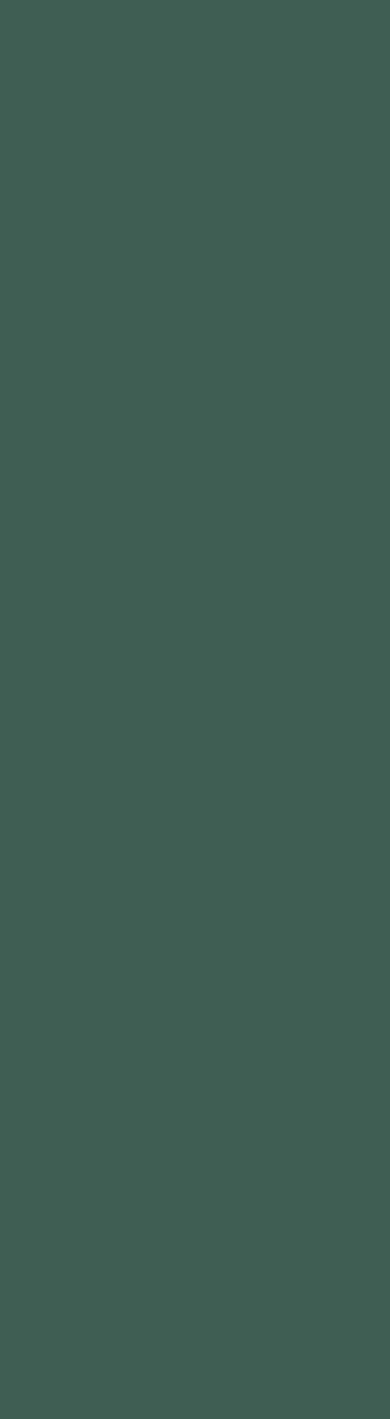
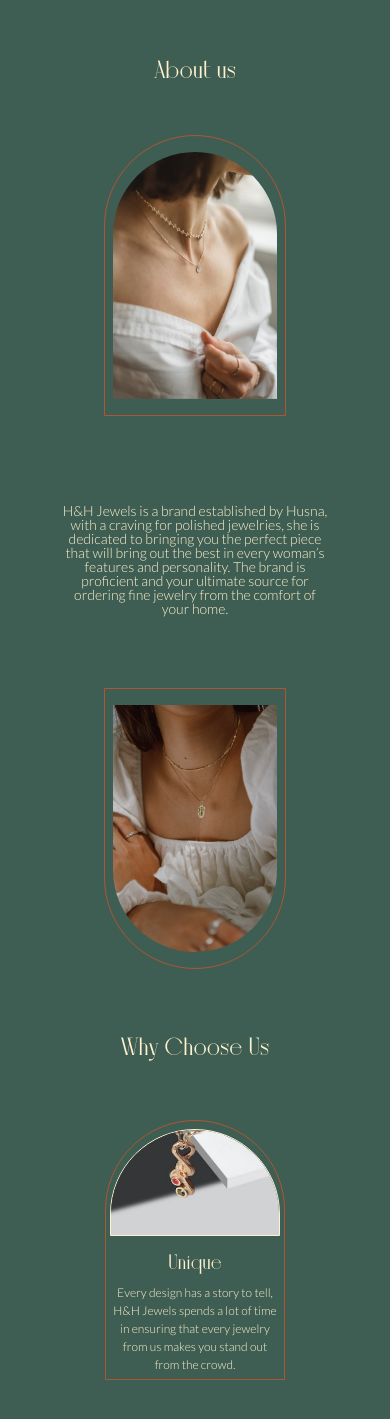
Before and after one commit to Abdulmuizz98/h-and-h, a React (Vite) app: page / in a window 390 px wide. Shown: the part 567-1986 px from the top of the page. Before the commit the page ends 844 px from the top, so only its background shows below. Built offline with nearby package versions, Linux system fonts and the light colour scheme.

Commit message:
feat: landing-page -> build responsive about and category section

```diff
--- a/scss/custom.scss
+++ b/scss/custom.scss
@@ -15,14 +15,6 @@
 
 // Customes Here
 
-// green-primary
-// #fff1ce
-
-// orange-accent
-// #af5531
-
-// creame-secondary
-// #3f5e53
 $primary: #fff1ce;
 $primary-rgb: 255 241 206;
 $secondary: #3f5e53;
@@ -42,17 +34,6 @@ $theme-colors: (
   "secondary": $secondary,
   "info": $info,
 );
-
-// a {
-//   color: $primary;
-//   text-decoration: none;
-// }
-
-// a:hover {
-//   color: $info;
-// }
-
-// $font-family-serif:
 
 $fs-1: 12px;
 $fs-2: 14px;
@@ -111,9 +92,6 @@ $xlarges: (20, 24, 30, 40, 44, 88, 100);
   }
 }
 
-body {
-  font-family: $font-family-sans-serif;
-}
 .ff-serif {
   font-family: $font-family-serif;
 }
@@ -125,6 +103,20 @@ body {
 .fw-300 {
   font-weight: 300;
 }
+
+// CUSTOMS
+
+body {
+  font-family: $font-family-sans-serif;
+}
+.bord {
+  border: 1px solid $info;
+}
+
+.bord-light {
+  border: 1px solid $primary;
+}
+
 .custom-btn {
   background-color: $info;
   color: $primary;
@@ -141,35 +133,26 @@ body {
   background-position: center;
 }
 
-.home-section {
-  height: 50vh;
-}
-
 .custom-gap {
   gap: 32px;
 }
 
-.my-40 {
-  margin-top: 40px;
-  margin-bottom: 40px;
+.position-center {
+  position: absolute;
+  top: 50%;
+  left: 50%;
+  transform: translate(-50%, -50%);
 }
-
-.py-50 {
-  padding-top: 50px;
-  padding-bottom: 50px;
+.of-cover {
+  object-fit: cover;
 }
-.bord {
-  border: 2px solid red;
+.custom-brad-1 {
+  border-top-right-radius: 200px;
+  border-top-left-radius: 200px;
 }
-.w-150 {
-  width: 150px;
-}
-.w-100 {
-  width: 100%;
-}
-
-.pt-116 {
-  padding-top: 116px;
+.custom-brad-2 {
+  border-bottom-right-radius: 200px;
+  border-bottom-left-radius: 200px;
 }
 
 .start-21 {
@@ -180,6 +163,63 @@ body {
   top: 18px;
 }
 
+// MARGINS
+.my-40 {
+  margin-top: 40px;
+  margin-bottom: 40px;
+}
+
+.mt-100 {
+  margin-top: 100px;
+}
+.mt-72 {
+  margin-top: 72px;
+}
+.mt-50 {
+  margin-top: 50px;
+}
+
+// PADDINGS
+.py-50 {
+  padding-top: 50px;
+  padding-bottom: 50px;
+}
+
+.pt-116 {
+  padding-top: 116px;
+}
+
+// WIDTHS
+.w-150 {
+  width: 150px;
+}
+.w-100 {
+  width: 100%;
+}
+
+.w-182 {
+  width: 182px;
+}
+.w-180 {
+  width: 180px;
+}
+
+// HEIGHTS
+.h-260 {
+  height: 260px;
+}
+.h-107 {
+  height: 107px;
+}
+.h-281 {
+  height: 281px;
+}
+.h-full {
+  height: 100%;
+}
+.h-500 {
+  height: 600px;
+}
 .h-vw {
   min-height: 525px;
   height: 100vw;
@@ -192,34 +232,8 @@ ul.rm-mb {
 .bg-custom-secondary {
   background-color: $secondary;
 }
-
-.position-center {
-  position: absolute;
-  top: 50%;
-  left: 50%;
-  transform: translate(-50%, -50%);
-}
-.z-2000 {
-  z-index: 2000;
-}
-
-.mt-72 {
-  margin-top: 72px;
-}
-
-.opacity-1 {
-  opacity: 1;
-}
-
 .bgd-clip {
   background-color: $secondary;
-}
-
-.h-full {
-  height: 100%;
-}
-.h-500 {
-  height: 600px;
 }
 .bgd-hero {
   height: 350px;
@@ -238,8 +252,19 @@ ul.rm-mb {
     height: 550px;
     width: 350px;
   }
+  .w-md-270 {
+    width: 270px;
+  }
+  .h-md-400 {
+    height: 400px;
+  }
+  .h-md-150 {
+    height: 150px;
+  }
+  .mt-md-100 {
+    margin-top: 100px;
+  }
 }
-
 @media (min-width: 992px) {
   .h-xl-995 {
     height: 995px;
@@ -252,7 +277,62 @@ ul.rm-mb {
     width: 485px;
   }
 }
+@media (min-width: 1200px) {
+  .w-xl-361 {
+    width: 361px;
+  }
+  .h-xl-572 {
+    height: 572px;
+  }
+  .w-xl-344 {
+    width: 344px;
+  }
+  .h-xl-476 {
+    height: 476px;
+  }
+  .h-xl-215 {
+    height: 215px;
+  }
+  .py-xl-27 {
+    padding-top: 27px;
+    padding-bottom: 27.18px;
+  }
+  .px-xl-17 {
+    padding-right: 17px;
+    padding-left: 17px;
+  }
+  .pt-xl-21 {
+    padding-top: 21px;
+  }
+  .px-xl-24 {
+    padding-right: 24px;
+    padding-left: 24px;
+  }
+}
+@media (min-width: 1400px) {
+  .custom-col {
+    border: 1px solid $info;
+    border-top-right-radius: 500px;
+    border-top-left-radius: 500px;
+    width: 492px;
+    height: 349px;
+  }
+  .h-xxl-684 {
+    height: 684px;
+  }
+  .w-xxl-520 {
+    width: 520px;
+  }
+  .h-xxl-762 {
+    height: 762px;
+  }
+  .h-xxl-776 {
+    height: 762px;
+  }
+  .lh-1 {
+    line-height: 1;
+  }
+}
 
 // Customs Stop
-
 @import "../node_modules/bootstrap/scss/bootstrap.scss";
--- a/src/App.js
+++ b/src/App.js
@@ -1,13 +1,17 @@
+import AboutUs from "./components/layout/AboutUs";
+import Category from "./components/layout/Category";
 import Header from "./components/layout/Header";
 import Showcase from "./components/layout/Showcase";
 
 const App = () => {
   return (
     <>
-      <div className="home-section h-full custom-bg">
+      <section id="home" className="home-section h-full custom-bg">
         <Header />
         <Showcase />
-      </div>
+      </section>
+      <AboutUs />
+      <Category />
     </>
   );
 };
--- /dev/null
+++ b/src/components/Card.js
@@ -0,0 +1,18 @@
+const Card = ({ src, title, details }) => {
+  return (
+    <figure
+      className={`w-180 h-260 w-md-270 h-md-400 w-xl-361 h-xl-572 py-2 px-1 px-md-2 py-md-3 px-xl-24 pt-xl-21 bord custom-brad-1`}
+    >
+      <img
+        className="w-100 h-107 h-md-150 h-xl-215 custom-brad-1 bord-light"
+        src={src}
+        alt="necklace"
+      ></img>
+      <div className="text-center pt-3 pt-md-4 pt-xl-5">
+        <h3 className="fs-sm-4 fs-md-3 fs-xl-5 fw-bold ff-serif">{title}</h3>
+        <p className="fs-sm-1 fs-md-1 fs-xl-2 fw-light">{details}</p>
+      </div>
+    </figure>
+  );
+};
+export default Card;
--- /dev/null
+++ b/src/components/ProductCard.js
@@ -0,0 +1,16 @@
+const ProductCard = ({ src, title }) => {
+  return (
+    <figure className="">
+      <div className="text-center d-flex align-items-center justify-content-center pt-3 pt-md-4 pt-xl-5 w-100 h-107 h-md-150 bord custom-brad-1">
+        <h3 className="fs-sm-4 fs-md-3 fs-xl-5 fw-bold ff-serif">{title}</h3>
+      </div>
+      <img
+        className="w-100 h-107 h-md-150 custom-brad-2 bord-light mt-3"
+        src={src}
+        alt="girl wearing a necklace"
+      ></img>
+    </figure>
+  );
+};
+
+export default ProductCard;
--- /dev/null
+++ b/src/components/ProductCardGroup.js
@@ -0,0 +1,20 @@
+import ProductCard from "./ProductCard";
+
+const ProductCardGroup = ({ cardData }) => {
+  return (
+    <div className="row g-5 h-100 m-0 h-684 justify-content-between">
+      {" "}
+      {cardData.length &&
+        cardData.map((item, index) => (
+          <div
+            key={index}
+            className={`d-flex m-0 justify-content-center ${item.classes}`}
+          >
+            <ProductCard src={item.src} title={item.title} />
+          </div>
+        ))}
+    </div>
+  );
+};
+
+export default ProductCardGroup;
--- a/src/components/layout/AboutUs.js
+++ b/src/components/layout/AboutUs.js
@@ -0,0 +1,96 @@
+import necklaceTwo from "../../assets/necklace_2.png";
+import necklaceOne from "../../assets/necklace_1_mod.png";
+import earringsTwo from "../../assets/earrings_2.png";
+import ringsEarrings from "../../assets/rings_earrings.png";
+import pendantOne from "../../assets/pendant_1.png";
+
+import Card from "../Card";
+
+const cardData = [
+  {
+    classes: "justify-content-xxl-start",
+    src: pendantOne,
+    title: "Unique",
+    details:
+      "Every design has a story to tell, H&H Jewels spends a lot of time in ensuring that every jewelry from us  makes you stand out from the crowd.",
+  },
+  {
+    classes: "justify-content-xxl-center align-items-xxl-end",
+    src: ringsEarrings,
+    title: "Quality",
+    details:
+      "Our jewelries are made of high quality and durable materials that have the ability to retain its shine and luster value for a long time.",
+  },
+  {
+    classes: "justify-content-xxl-end",
+    src: earringsTwo,
+    title: "Comfort",
+    details:
+      "H&H Jewels always put the customer first, that is why our designs are carefully selected to be ultra comfortable and light weight.",
+  },
+];
+
+const AboutUs = () => {
+  return (
+    <section id="about-us">
+      <div className="container">
+        <h2 className="mt-100 mb-5 ff-serif fw-bold fs-sm-5 fs-md-5 fs-xl-6 text-center">
+          About us
+        </h2>
+        <div className="row g-5 ">
+          <div className="col-xxl d-flex justify-content-center justify-content-xxl-start">
+            <figure className="w-182 h-281 w-md-270 h-md-400 w-xl-344 h-xl-476 px-2 py-3 px-md-3 py-md-4 px-xl-17 py-xl-27 bord custom-brad-1">
+              <img
+                className="w-100 h-100 custom-brad-1"
+                src={necklaceTwo}
+                alt="girl wearing a necklace"
+              ></img>
+            </figure>
+          </div>
+          <div className="col-xxl d-flex justify-content-center align-items-center">
+            <div className="custom-col d-flex justify-content-center align-items-end px-5 py-4">
+              <p className="fs-sm-2 fs-md-2 fs-xl-2 text-center fw-light lh-1 m-0">
+                H&H Jewels is a brand established by Husna, with a craving for
+                polished jewelries, she is dedicated to bringing you the perfect
+                piece that will bring out the best in every woman’s features and
+                personality. The brand is proficient and your ultimate source
+                for ordering fine jewelry from the comfort of your home.
+              </p>
+            </div>
+          </div>
+          <div className="col-xxl d-flex justify-content-center justify-content-xxl-end">
+            <figure className="w-182 h-281 w-md-270 h-md-400 w-xl-344 h-xl-476 px-2 py-3 px-md-3 py-md-4 px-xl-17 py-xl-27 bord custom-brad-2 ">
+              <img
+                className="w-100 h-100 of-cover custom-brad-2"
+                src={necklaceOne}
+                alt="girl wearing a necklace"
+              ></img>
+            </figure>
+          </div>
+        </div>
+      </div>
+      <div className="container">
+        <h2 className="mt-50 mt-md-100  ff-serif fw-bold fs-sm-5 fs-md-5 fs-xl-6 text-center">
+          Why Choose Us
+        </h2>
+        <div className="row g-5 m-0 h-xxl-684 justify-content-between">
+          {cardData.length &&
+            cardData.map((item, index) => (
+              <div
+                key={index}
+                className={`col-xxl d-flex justify-content-center ${item.classes}`}
+              >
+                <Card
+                  src={item.src}
+                  title={item.title}
+                  details={item.details}
+                />
+              </div>
+            ))}
+        </div>
+      </div>
+    </section>
+  );
+};
+
+export default AboutUs;
--- a/src/components/layout/Category.js
+++ b/src/components/layout/Category.js
@@ -0,0 +1,64 @@
+import bangles from "../../assets/bangles.png";
+import ringOne from "../../assets/ring_1.png";
+import earringsOne from "../../assets/earrings_1.png";
+import fullSet from "../../assets/full_set.png";
+import model from "../../assets/model.png";
+
+import ProductCardGroup from "../ProductCardGroup";
+
+const cardDataOne = [
+  {
+    classes: "justify-content-xxl-start mb-3 mb-md-5",
+    src: ringOne,
+    title: "Ring",
+  },
+  {
+    classes: "justify-content-xxl-start align-items-xxl-end",
+    src: bangles,
+    title: "Bracelet",
+  },
+];
+
+const cardDataTwo = [
+  {
+    classes: "justify-content-xxl-end mb-3 mb-md-5",
+    src: earringsOne,
+    title: "Earrings",
+  },
+  {
+    classes: "justify-content-xxl-end align-items-xxl-end",
+    src: fullSet,
+    title: "Necklace",
+  },
+];
+
+const Category = () => {
+  return (
+    <section id="category">
+      <div className="container">
+        <h2 className="mt-50 mt-md-100 mb-5 ff-serif fw-bold fs-sm-5 fs-md-5 fs-xl-6 text-center">
+          Category
+        </h2>
+        <div className="row g-3 g-md-5 h-xxl-776">
+          <div className="col-xxl">
+            <ProductCardGroup cardData={cardDataOne} />
+          </div>
+          <div className="col-xxl d-flex justify-content-center justify-content-xxl-center">
+            <figure className="w-182 h-281 w-md-270 h-md-400 w-xxl-520 h-xxl-762 bord-l custom-brad-1">
+              <img
+                className="w-100 h-100 custom-brad-1"
+                src={model}
+                alt="girl wearing a necklace"
+              ></img>
+            </figure>
+          </div>
+          <div className="col-xxl">
+            <ProductCardGroup cardData={cardDataTwo} />
+          </div>
+        </div>
+      </div>
+    </section>
+  );
+};
+
+export default Category;
```
Also changed, not shown: css/custom.css, src/assets/necklace_1_mod.png (added).
